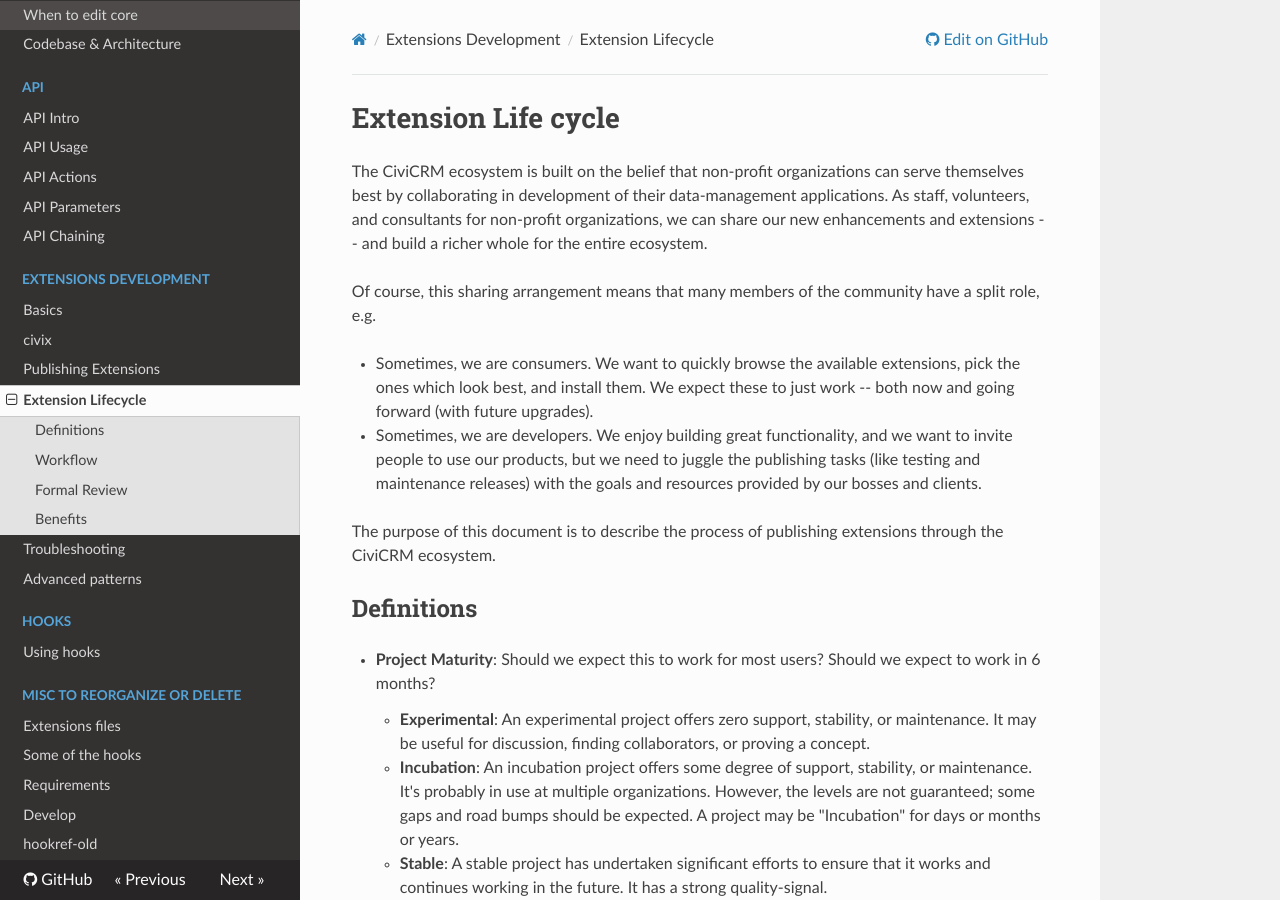
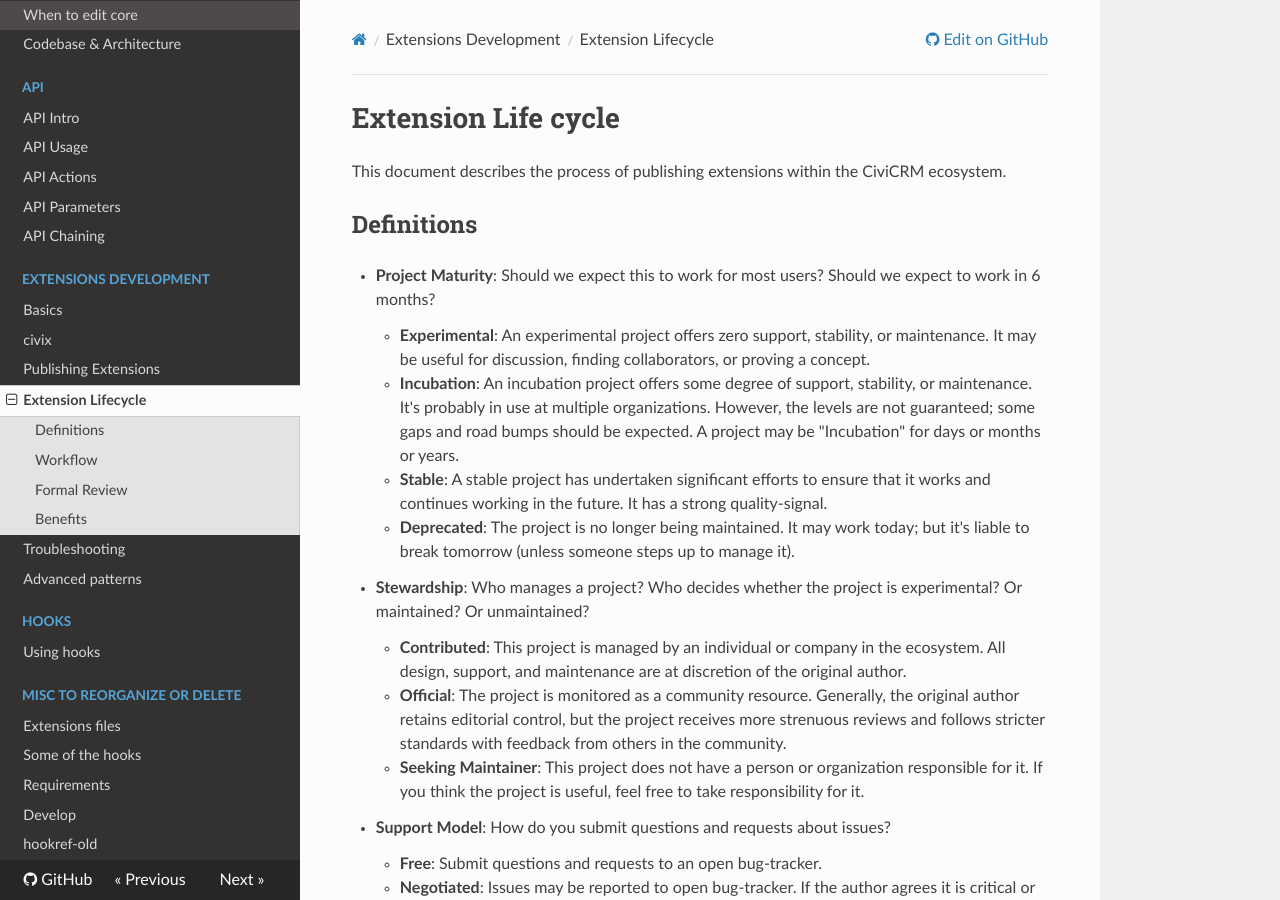
Before and after one commit to civicrm/civicrm-dev-docs, an MkDocs documentation site: the page built from docs/extend-stages.md, in a window 1280 px wide and 900 px high. Built offline with MkDocs 1.6.1, drawn with Linux system fonts in a browser that asks for light colours; nearby versions of some CDN libraries; old or Windows-style settings are respelled for this version of MkDocs.

Commit message:
extend-stages - removing intro paragraph that doesn't seem to add any real content

```diff
--- a/docs/extend-stages.md
+++ b/docs/extend-stages.md
@@ -1,25 +1,6 @@
 # Extension Life cycle
 
-The CiviCRM ecosystem is built on the belief that non-profit
-organizations can serve themselves best by collaborating in development of their
-data-management applications.  As staff, volunteers, and consultants for
-non-profit organizations, we can share our new enhancements and extensions --
-and build a richer whole for the entire ecosystem.
-
-Of course, this sharing arrangement means that many members of the community
-have a split role, e.g.
-
--   Sometimes, we are consumers. We want to quickly browse the available
-    extensions, pick the ones which look best, and install them. We
-    expect these to just work -- both now and going forward (with future
-    upgrades).
--   Sometimes, we are developers.  We enjoy building great functionality, and we
-    want to invite people to use our products, but we need to juggle the
-    publishing tasks (like testing and maintenance releases) with the goals
-    and resources provided by our bosses and clients.
-
-The purpose of this document is to describe the process of publishing
-extensions through the CiviCRM ecosystem.
+This document describes the process of publishing extensions within the CiviCRM ecosystem.
 
 ## Definitions
 
```
